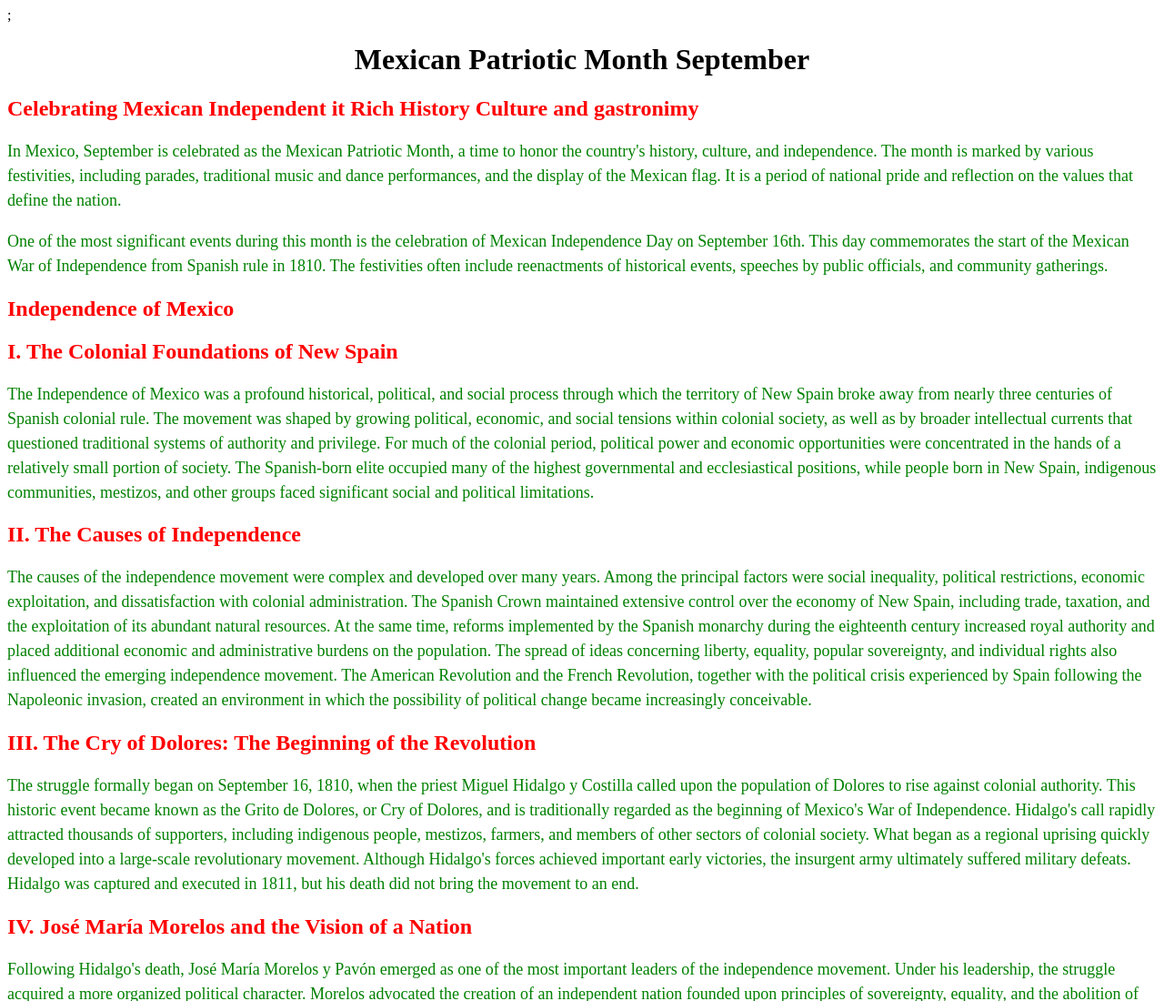
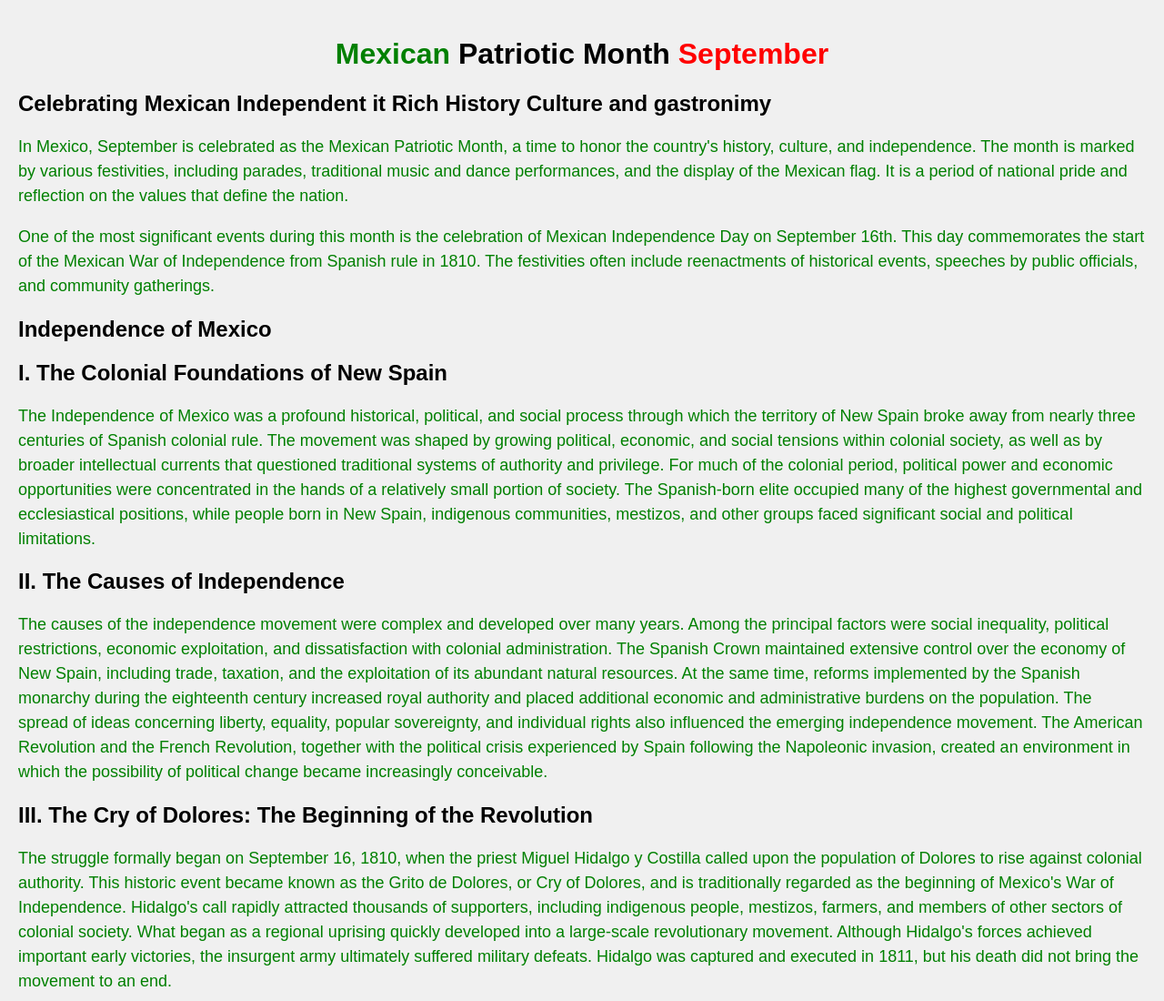
Before and after one commit to alanSilva76/Assignment2, a plain HTML site: page index.html in a window 1280 px wide. Shown: the top 1100 px of the page at 91% size. Drawn offline with Linux system fonts and the light colour scheme.

Commit message:
Add patriotic month heading styles

```diff
--- a/index.html
+++ b/index.html
@@ -4,14 +4,15 @@
   <meta charset="UTF-8">
   <meta name="viewport" content="width=device-width, initial-scale=1.0">
   <title>Document</title>
-  <link rel="stylesheet" href="style.css">;
+  <link rel="stylesheet" href="style.css">
 </head>
 <body>
 
-  <h1 calss="Mexican Patriotic Month September">
+  <h1 calss="Patriotic-TItle">
      <span class="green">Mexican</span>
+     <span class="withe">Patriotic Month</span>
+     <span class="red">September</span> </h1>
 
-     Patriotic Month September</h1>
   <h2>Celebrating Mexican Independent it Rich History Culture and gastronimy</h2>
 
   <p>In Mexico, September is celebrated as the Mexican Patriotic Month, a time to honor the country's history, culture, and independence. The month is marked by various festivities, including parades, traditional music and dance performances, and the display of the Mexican flag. It is a period of national pride and reflection on the values that define the nation.</p>
--- a/style.css
+++ b/style.css
@@ -1,9 +1,29 @@
+body {
+  background-color: #f0f0f0;
+  font-family: Arial, sans-serif;
+  margin: 0;
+  padding: 20px;
+}
+
 h1 {
   text-align: center;
 }
 
+.patriotic-title {
+  text-align: center;
+}
 
-h2 {
+.white {
+  color: white;
+  <! --background-color: #555; /* makes white text visible */
+}
+
+.green {
+  color: green;
+}
+
+
+.red {
   color: red;
 }
 
```
